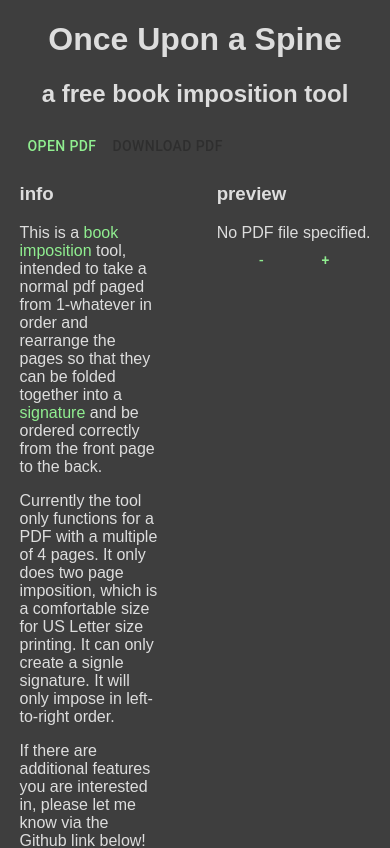
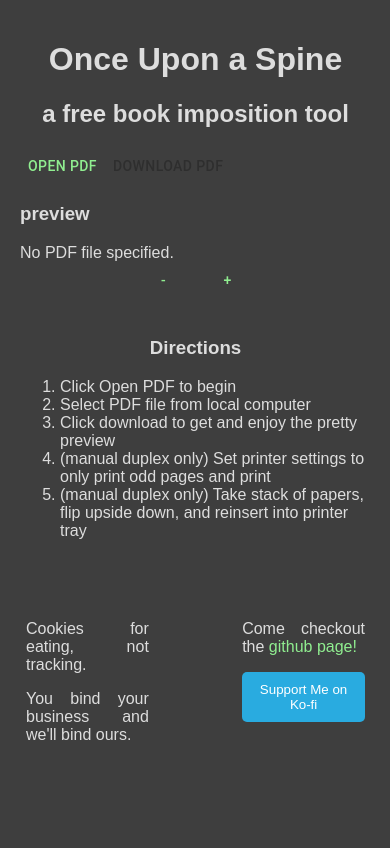
Before and after one commit to daed/imposify, a React (Create React App) app: page / in a window 390 px wide. Shown: the top 848 px of the page. Built offline with nearby package versions, Linux system fonts and the light colour scheme.

Commit message:
lots of changes, responsive css

```diff
--- a/src/components/App.js
+++ b/src/components/App.js
@@ -2,7 +2,6 @@ import React from 'react';
 import Main from './Main';
 
 import { createTheme, ThemeProvider } from '@mui/material/styles';
-import Button from '@mui/material/Button';
 
 const theme = createTheme({
     components: {
--- a/src/components/Directions.js
+++ b/src/components/Directions.js
@@ -3,10 +3,10 @@ import { Box } from "@mui/material";
 
 const Directions = () => {
     return (
-        <Box textAlign="left" maxWidth="40%">
-            <Box>
+        <Box class="full-mobile" textAlign="left" maxWidth="40%">
+            <Box class="hidden-mobile" textAlign="left">
                 <h3>
-                    info
+                    Info
                 </h3>
                 <p>
                     This is a <a href="https://en.wikipedia.org/wiki/Imposition">book imposition</a> tool,
@@ -17,7 +17,7 @@ const Directions = () => {
                 <p>
                     Currently the tool only functions for a PDF with a multiple of 4 pages.  It only
                     does two page imposition, which is a comfortable size for US Letter size printing.
-                    It can only create a signle signature.  It will only impose in left-to-right order.
+                    It can only create a single signature.  It will only impose in left-to-right order.
                 </p>
                 <p>
                     If there are additional features you are interested in, please let me know via
@@ -26,7 +26,7 @@ const Directions = () => {
             </Box>
             <Box>
                 <h3>
-                    directions
+                    Directions
                 </h3>
                 <ol>
                     <li>
--- /dev/null
+++ b/src/components/Donation.js
@@ -0,0 +1,18 @@
+import React from "react";
+
+
+const Donation = () => {
+    const handleSupportClick = () => {
+        window.open('https://ko-fi.com/erudyne', '_blank', 'noopener,noreferrer');
+    };
+
+    return (
+      <div>
+        <button onClick={handleSupportClick} style={{ backgroundColor: '#29abe0', color: 'white', padding: '10px', border: 'none', borderRadius: '5px', cursor: 'pointer' }}>
+          Support Me on Ko-fi
+        </button>
+      </div>
+    );
+};
+
+export default Donation;
--- a/src/components/Footer.js
+++ b/src/components/Footer.js
@@ -1,5 +1,6 @@
 import React from "react";
 import { Box } from "@mui/material";
+import Donation from "./Donation";
 
 const Footer = () => {
     return (
@@ -14,8 +15,10 @@ const Footer = () => {
                 </p>
             </Box>
             <Box textAlign="left" maxWidth="35%" paddingLeft="6px" marginRight="6px" position="relative" bottom={0}>
-                <p>See any bugs?  Want new features added?</p>
-                <p>Come checkout the <a href="https://github.com/daed/pdf-flipper/issues">github page!</a></p>
+                <Box textAlign={"right"}>
+                    <p>Come checkout the <a href="https://github.com/daed/pdf-flipper/issues">github page!</a></p>
+                    <Donation></Donation>
+                </Box>
             </Box>
         </Box>
     );
--- a/src/components/Main.js
+++ b/src/components/Main.js
@@ -26,8 +26,14 @@ const Main = () => {
         };
     }, []); // Empty dependency array means this effect runs once on mount and cleanup on unmount
 
+    let pageWidth;
     // Calculate the desired width as 40% of the window width
-    const pageWidth = windowWidth * 0.4;
+    if (windowWidth > 599) {
+        pageWidth = windowWidth * 0.4;
+    }
+    else {
+        pageWidth = windowWidth * 0.8;
+    }
 
     pdfjs.GlobalWorkerOptions.workerSrc = new URL(
         "pdfjs-dist/build/pdf.worker.min.js",
@@ -115,6 +121,7 @@ const Main = () => {
                 maxWidth={1200}
                 justifyContent="space-between"
                 flexDirection="row"
+                class="column-fold"
             >
                 <Directions></Directions>
                 <Box minWidth="40%" textAlign="left" id="testFolded" marginBottom="20px">
--- a/src/global.css
+++ b/src/global.css
@@ -8,10 +8,20 @@ body {
     color: #ddd;
 }
 
+li {
+  text-align: left;
+}
+
 .container {
     width: 90%;
     margin:auto;
 }
+
+p {
+  text-align: justify;
+  text-justify: inter-word;
+}
+
 
 /* Base link color */
 a {
@@ -35,3 +45,37 @@ a {
   a:visited {
     color: #B0C4DE; /* Light Steel Blue for a soft, distinguishable look */
   }
+
+/* Style for devices with a width less than 600px */
+@media (max-width: 599px) {
+  .container {
+    padding: 20px;
+  }
+  .hidden-mobile {
+    display: none;
+    visibility: hidden;
+  }
+  .column-fold {
+    flex-direction: column-reverse;
+    display: flex;
+    justify-content: space-between;
+  }
+  .full-mobile {
+    width: 100%;
+  }
+}
+
+/* Style for devices with a width of 600px and above */
+@media (min-width: 600px) {
+  .container {
+    padding: 40px;
+  }
+  .column-fold {
+    flex-direction: row;
+    display: flex;
+    justify-content: space-between;
+  }
+  .full-mobile {
+    width: 40%;
+  }
+}
```
Also changed, not shown: src/lib/pdf.mjs, 1 other file (tests, documents, lock files or other folders).
